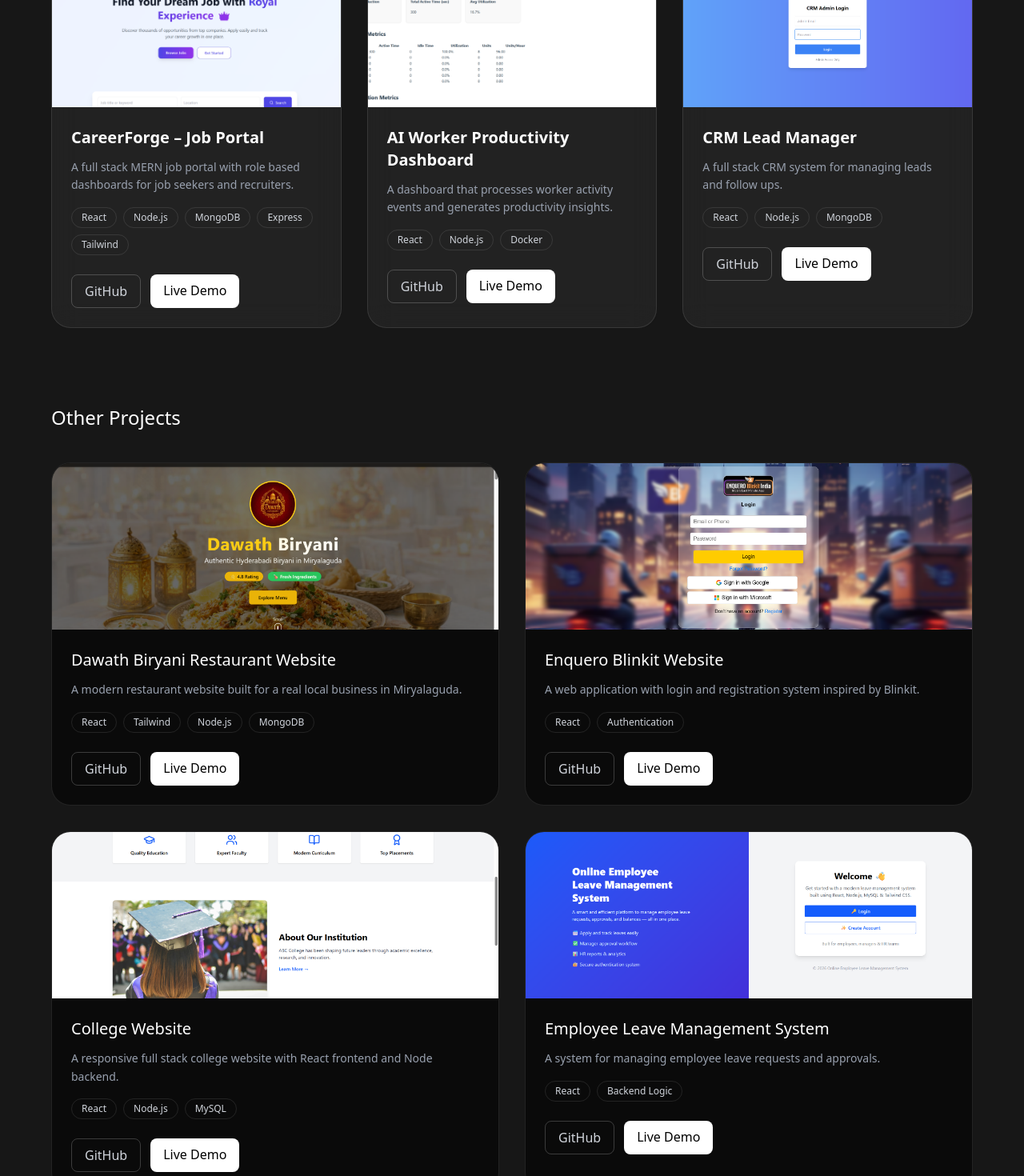
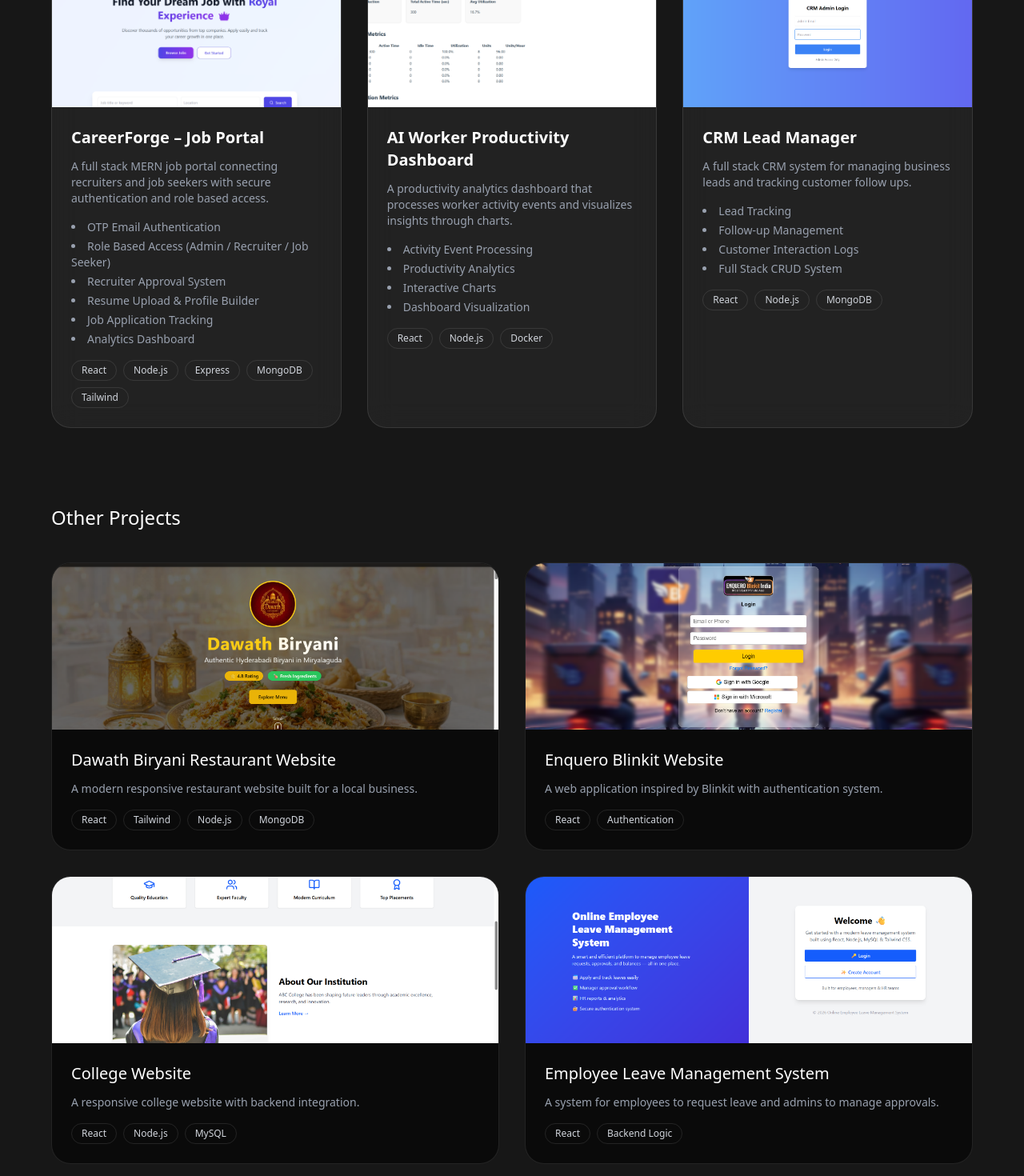
Before and after one commit to m-fani-goud/fani-goud-portfolio, a React (Vite) app in the folder client/: page / in a window 1280 px wide. Shown: the part 4300-5770 px from the top of the page at 80% size. Built offline with nearby package versions, Linux system fonts and the light colour scheme.

Commit message:
update the project

```diff
--- a/client/src/components/Projects.jsx
+++ b/client/src/components/Projects.jsx
@@ -7,113 +7,134 @@ const fadeUp = {
 
 const featuredProjects = [
 {
-title: "CareerForge – Job Portal",
+id:1,
+title:"CareerForge – Job Portal",
 description:
-"A full stack MERN job portal with role based dashboards for job seekers and recruiters.",
-tech: ["React", "Node.js", "MongoDB", "Express", "Tailwind"],
-github: "https://github.com/m-fani-goud",
-live: "https://careerforge-job-portal-3ep9w3810-mandala-fanis-projects.vercel.app",
-image: "/projects/careerforge.png"
+"A full stack MERN job portal connecting recruiters and job seekers with secure authentication and role based access.",
+features:[
+"OTP Email Authentication",
+"Role Based Access (Admin / Recruiter / Job Seeker)",
+"Recruiter Approval System",
+"Resume Upload & Profile Builder",
+"Job Application Tracking",
+"Analytics Dashboard"
+],
+tech:["React","Node.js","Express","MongoDB","Tailwind"],
+github:"https://github.com/m-fani-goud",
+live:"https://careerforge-job-portal-3ep9w3810-mandala-fanis-projects.vercel.app",
+image:"/projects/careerforge.png"
 },
 
 {
-title: "AI Worker Productivity Dashboard",
+id:2,
+title:"AI Worker Productivity Dashboard",
 description:
-"A dashboard that processes worker activity events and generates productivity insights.",
-tech: ["React", "Node.js", "Docker"],
-github: "https://github.com/m-fani-goud",
-live: "https://ai-worker-productivity-dashboard-ymdo-r5vhsf86w.vercel.app",
-image: "/projects/ai-dashboard.png"
+"A productivity analytics dashboard that processes worker activity events and visualizes insights through charts.",
+features:[
+"Activity Event Processing",
+"Productivity Analytics",
+"Interactive Charts",
+"Dashboard Visualization"
+],
+tech:["React","Node.js","Docker"],
+github:"https://github.com/m-fani-goud",
+live:"https://ai-worker-productivity-dashboard-ymdo-r5vhsf86w.vercel.app",
+image:"/projects/ai-dashboard.png"
 },
 
 {
-title: "CRM Lead Manager",
+id:3,
+title:"CRM Lead Manager",
 description:
-"A full stack CRM system for managing leads and follow ups.",
-tech: ["React", "Node.js", "MongoDB"],
-github: "https://github.com/m-fani-goud/FUTURE_FS_01",
-live: "https://future-fs-01-cyan.vercel.app",
-image: "/projects/crm.png"
+"A full stack CRM system for managing business leads and tracking customer follow ups.",
+features:[
+"Lead Tracking",
+"Follow-up Management",
+"Customer Interaction Logs",
+"Full Stack CRUD System"
+],
+tech:["React","Node.js","MongoDB"],
+github:"https://github.com/m-fani-goud/FUTURE_FS_01",
+live:"https://future-fs-01-cyan.vercel.app",
+image:"/projects/crm.png"
 }
 ];
 
-const projects = [
-
+const otherProjects=[
 {
-title: "Dawath Biryani Restaurant Website",
-description:
-"A modern restaurant website built for a real local business in Miryalaguda.",
-tech: ["React", "Tailwind", "Node.js", "MongoDB"],
-github: "https://github.com/m-fani-goud/FUTURE_FS_02",
-live: "https://future-fs-02-topaz.vercel.app",
-image: "/projects/restaurant.png"
+id:4,
+title:"Dawath Biryani Restaurant Website",
+description:"A modern responsive restaurant website built for a local business.",
+tech:["React","Tailwind","Node.js","MongoDB"],
+github:"https://github.com/m-fani-goud/FUTURE_FS_02",
+live:"https://future-fs-02-topaz.vercel.app",
+image:"/projects/restaurant.png"
 },
 
 {
-title: "Enquero Blinkit Website",
-description:
-"A web application with login and registration system inspired by Blinkit.",
-tech: ["React", "Authentication"],
-github: "https://github.com/m-fani-goud",
-live: "https://enquero-blink-d4owb06lj-mandala-fanis-projects.vercel.app",
-image: "/projects/blinkit.png"
+id:5,
+title:"Enquero Blinkit Website",
+description:"A web application inspired by Blinkit with authentication system.",
+tech:["React","Authentication"],
+github:"https://github.com/m-fani-goud",
+live:"https://enquero-blink-d4owb06lj-mandala-fanis-projects.vercel.app",
+image:"/projects/blinkit.png"
 },
 
 {
-title: "College Website",
-description:
-"A responsive full stack college website with React frontend and Node backend.",
-tech: ["React", "Node.js", "MySQL"],
-github: "https://github.com/m-fani-goud",
-live: "https://college-website-sqkb-7y778ig0h-mandala-fanis-projects.vercel.app/",
-image: "/projects/college.png"
+id:6,
+title:"College Website",
+description:"A responsive college website with backend integration.",
+tech:["React","Node.js","MySQL"],
+github:"https://github.com/m-fani-goud",
+live:"https://college-website-sqkb-7y778ig0h-mandala-fanis-projects.vercel.app/",
+image:"/projects/college.png"
 },
 
 {
-title: "Employee Leave Management System",
-description:
-"A system for managing employee leave requests and approvals.",
-tech: ["React", "Backend Logic"],
-github: "https://github.com/m-fani-goud",
-live: "https://employee-leave-management-14k34p1ej-mandala-fanis-projects.vercel.app/",
-image: "/projects/leave.png"
+id:7,
+title:"Employee Leave Management System",
+description:"A system for employees to request leave and admins to manage approvals.",
+tech:["React","Backend Logic"],
+github:"https://github.com/m-fani-goud",
+live:"https://employee-leave-management-14k34p1ej-mandala-fanis-projects.vercel.app/",
+image:"/projects/leave.png"
 },
 
 {
-title: "Weather Application",
-description:
-"A weather app that fetches real time weather data using APIs.",
-tech: ["JavaScript", "REST API"],
-github: "https://github.com/m-fani-goud",
-live: "https://weather-app-demo.vercel.app",
-image: "/projects/weather.png"
+id:8,
+title:"Weather Application",
+description:"A weather app that fetches real-time weather data using APIs.",
+tech:["JavaScript","REST API"],
+github:"https://github.com/m-fani-goud",
+live:"https://weather-app-demo.vercel.app",
+image:"/projects/weather.png"
 },
 
 {
-title: "Used Car Price Prediction",
-description:
-"A machine learning project predicting used car prices based on vehicle features.",
-tech: ["Python", "Machine Learning"],
-github: "https://github.com/m-fani-goud",
-live: null,
-image: "/projects/carprice.png"
+id:9,
+title:"Used Car Price Prediction",
+description:"Machine learning model predicting used car prices.",
+tech:["Python","Machine Learning"],
+github:"https://github.com/m-fani-goud",
+live:null,
+image:"/projects/carprice.png"
 },
 
 {
-title: "Email Spam Detection",
-description:
-"A machine learning system that classifies emails as spam or not spam.",
-tech: ["Python", "Machine Learning"],
-github: "https://github.com/m-fani-goud",
-live: null,
-image: "/projects/spam.png"
+id:10,
+title:"Email Spam Detection",
+description:"Machine learning model classifying emails as spam or not spam.",
+tech:["Python","Machine Learning"],
+github:"https://github.com/m-fani-goud",
+live:null,
+image:"/projects/spam.png"
 }
-
 ];
 
-export default function Projects() {
+export default function Projects(){
 
-return (
+return(
 
 <motion.section
 id="projects"
@@ -121,12 +142,10 @@ className="py-32 px-6 bg-neutral-900"
 variants={fadeUp}
 initial="hidden"
 whileInView="visible"
-viewport={{ once: true }}
+viewport={{once:true}}
 >
 
 <div className="max-w-6xl mx-auto">
-
-{/* TITLE */}
 
 <h2 className="text-4xl font-semibold text-white text-center">
 Projects
@@ -137,8 +156,7 @@ A collection of projects demonstrating my experience in full stack
 development, machine learning, and real world problem solving.
 </p>
 
-
-{/* FEATURED */}
+{/* Featured Projects */}
 
 <h3 className="text-2xl text-white mt-20 mb-10">
 ⭐ Featured Projects
@@ -147,46 +165,73 @@ development, machine learning, and real world problem solving.
 <div className="grid md:grid-cols-3 gap-8">
 
 {featuredProjects.map((project,index)=>(
-
 <motion.div
-key={project.title}
+key={project.id}
 initial={{opacity:0,y:40}}
 whileInView={{opacity:1,y:0}}
 transition={{delay:index*0.1,duration:0.6}}
-className="
-group relative
-rounded-3xl
-overflow-hidden
-bg-white/5
-backdrop-blur-lg
-border border-white/10
-hover:border-transparent
-transition-all duration-500
-hover:-translate-y-3
-"
+className="group rounded-3xl overflow-hidden bg-white/5 backdrop-blur-lg border border-white/10 hover:border-white/30 hover:-translate-y-3 hover:scale-[1.02] transition-all duration-300"
 >
 
-{/* gradient hover border */}
-<div className="absolute inset-0 rounded-3xl opacity-0 group-hover:opacity-100 transition bg-gradient-to-r from-indigo-500/30 via-purple-500/30 to-pink-500/30 blur-xl"></div>
+{/* Image + Hover */}
+
+<div className="relative overflow-hidden">
 
 <img
 src={project.image}
 alt={project.title}
-className="relative z-10 w-full h-52 object-cover group-hover:scale-110 transition duration-500"
+className="w-full h-52 object-cover group-hover:scale-105 transition duration-500"
 />
 
-<div className="relative z-10 p-6">
+<div className="absolute inset-0 bg-black/60 opacity-0 group-hover:opacity-100 flex items-center justify-center gap-4 transition duration-300">
+
+{project.live&&(
+<a
+href={project.live}
+target="_blank"
+rel="noopener noreferrer"
+className="px-4 py-2 bg-white text-black rounded-lg text-sm font-medium"
+>
+Live Demo
+</a>
+)}
+
+<a
+href={project.github}
+target="_blank"
+rel="noopener noreferrer"
+className="px-4 py-2 border border-white text-white rounded-lg text-sm"
+>
+GitHub
+</a>
+
+</div>
+
+</div>
+
+{/* Content */}
+
+<div className="p-6">
 
 <h3 className="text-xl font-semibold text-white">
 {project.title}
 </h3>
 
-<p className="mt-3 text-gray-400 text-sm leading-relaxed">
+<p className="mt-3 text-gray-400 text-sm">
 {project.description}
 </p>
 
+{/* Key Features */}
+
+<ul className="mt-4 text-gray-400 text-sm list-disc list-inside space-y-1">
+{project.features.map((f)=>(
+<li key={f}>{f}</li>
+))}
+</ul>
+
+{/* Tech Stack */}
+
 <div className="mt-4 flex flex-wrap gap-2">
-
 {project.tech.map((tech)=>(
 <span
 key={tech}
@@ -195,45 +240,16 @@ className="px-3 py-1 text-xs border border-white/10 rounded-full text-gray-300"
 {tech}
 </span>
 ))}
-
-</div>
-
-<div className="mt-6 flex gap-3">
-
-<a
-href={project.github}
-target="_blank"
-rel="noopener noreferrer"
-className="px-4 py-2 border border-white/20 rounded-lg text-gray-300 hover:border-white"
->
-GitHub
-</a>
-
-{project.live && (
-
-<a
-href={project.live}
-target="_blank"
-rel="noopener noreferrer"
-className="px-4 py-2 rounded-lg bg-white text-black hover:bg-gray-200"
->
-Live Demo
-</a>
-
-)}
-
 </div>
 
 </div>
 
 </motion.div>
-
 ))}
 
 </div>
 
-
-{/* OTHER PROJECTS */}
+{/* Other Projects */}
 
 <h3 className="text-2xl text-white mt-24 mb-10">
 Other Projects
@@ -241,29 +257,48 @@ Other Projects
 
 <div className="grid md:grid-cols-2 gap-8">
 
-{projects.map((project,index)=>(
-
+{otherProjects.map((project,index)=>(
 <motion.div
-key={project.title}
+key={project.id}
 initial={{opacity:0,y:40}}
 whileInView={{opacity:1,y:0}}
 transition={{delay:index*0.1,duration:0.6}}
-className="
-group rounded-3xl overflow-hidden
-bg-neutral-950
-border border-white/10
-hover:border-white/30
-hover:-translate-y-3
-hover:shadow-2xl
-transition-all duration-500
-"
+className="group rounded-3xl overflow-hidden bg-neutral-950 border border-white/10 hover:border-white/30 hover:-translate-y-3 hover:scale-[1.02] transition-all duration-300"
 >
+
+<div className="relative overflow-hidden">
 
 <img
 src={project.image}
 alt={project.title}
-className="w-full h-52 object-cover group-hover:scale-110 transition duration-500"
+className="w-full h-52 object-cover group-hover:scale-105 transition duration-500"
 />
+
+<div className="absolute inset-0 bg-black/60 opacity-0 group-hover:opacity-100 flex items-center justify-center gap-4 transition duration-300">
+
+{project.live&&(
+<a
+href={project.live}
+target="_blank"
+rel="noopener noreferrer"
+className="px-4 py-2 bg-white text-black rounded-lg text-sm"
+>
+Live Demo
+</a>
+)}
+
+<a
+href={project.github}
+target="_blank"
+rel="noopener noreferrer"
+className="px-4 py-2 border border-white text-white rounded-lg text-sm"
+>
+GitHub
+</a>
+
+</div>
+
+</div>
 
 <div className="p-6">
 
@@ -271,12 +306,11 @@ className="w-full h-52 object-cover group-hover:scale-110 transition duration-50
 {project.title}
 </h3>
 
-<p className="mt-3 text-gray-400 text-sm leading-relaxed">
+<p className="mt-3 text-gray-400 text-sm">
 {project.description}
 </p>
 
 <div className="mt-4 flex flex-wrap gap-2">
-
 {project.tech.map((tech)=>(
 <span
 key={tech}
@@ -285,39 +319,11 @@ className="px-3 py-1 text-xs border border-white/10 rounded-full text-gray-300"
 {tech}
 </span>
 ))}
-
-</div>
-
-<div className="mt-6 flex gap-3">
-
-<a
-href={project.github}
-target="_blank"
-rel="noopener noreferrer"
-className="px-4 py-2 border border-white/20 rounded-lg text-gray-300 hover:border-white"
->
-GitHub
-</a>
-
-{project.live && (
-
-<a
-href={project.live}
-target="_blank"
-rel="noopener noreferrer"
-className="px-4 py-2 rounded-lg bg-white text-black hover:bg-gray-200"
->
-Live Demo
-</a>
-
-)}
-
 </div>
 
 </div>
 
 </motion.div>
-
 ))}
 
 </div>
```
